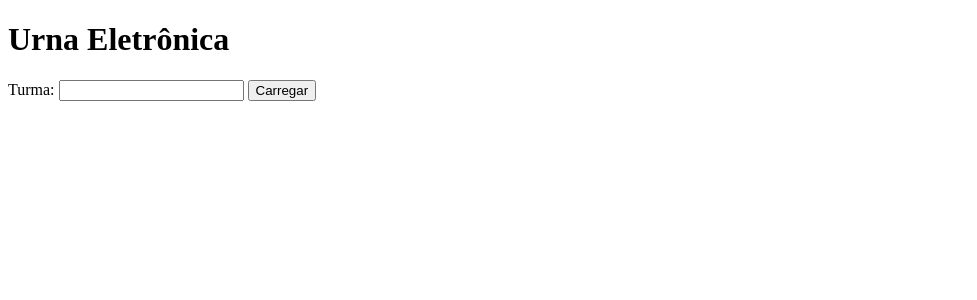
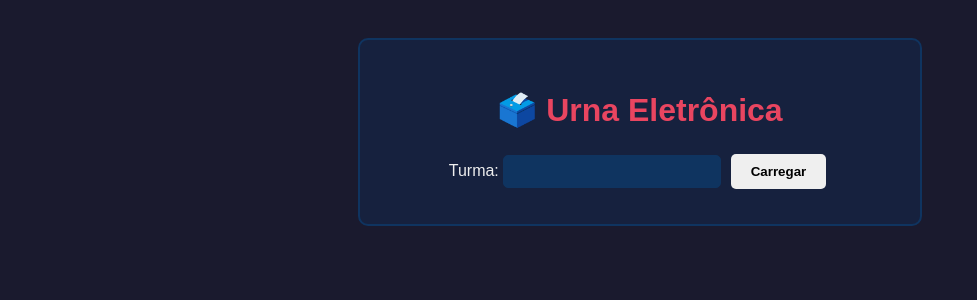
Before and after one commit to andreguiot/projeto-urna, a Flask app: template templates/urna.html in a window 1280 px wide. Shown: the top 300 px of the page, without its empty margins (0-977 px from the left). Run offline with Flask 3, Linux system fonts and the light colour scheme; the template is opened without the code that fills it, so the values that code supplies are empty; some libraries are stand-ins or nearby versions.

Commit message:
feat: estilizacao basica da urna

```diff
--- /dev/null
+++ b/static/css/urna.css
@@ -0,0 +1,60 @@
+/* estilos da urna - feito correndo */
+
+body {
+    font-family: Arial, sans-serif;
+    background: #1a1a2e;
+    color: #eee;
+    display: flex;
+    justify-content: center;
+    padding: 30px;
+}
+
+#container-urna {
+    background: #16213e;
+    border: 2px solid #0f3460;
+    border-radius: 10px;
+    padding: 30px;
+    width: 500px;
+    text-align: center;
+}
+
+h1 {
+    color: #e94560;
+    margin-bottom: 20px;
+}
+
+input[type="text"] {
+    padding: 8px;
+    border-radius: 5px;
+    border: 1px solid #0f3460;
+    background: #0f3460;
+    color: #eee;
+    width: 200px;
+}
+
+button {
+    padding: 10px 20px;
+    margin: 5px;
+    border: none;
+    border-radius: 5px;
+    cursor: pointer;
+    font-weight: bold;
+}
+
+#btn-branco { background: #fff; color: #000; }
+#btn-nulo   { background: #e94560; color: #fff; }
+#btn-confirmar { background: #0f3460; color: #fff; }
+
+.card-candidato {
+    background: #0f3460;
+    border-radius: 8px;
+    padding: 10px;
+    margin: 8px 0;
+    display: flex;
+    justify-content: space-between;
+    align-items: center;
+}
+
+.card-candidato.selecionado {
+    border: 2px solid #e94560;
+}
--- a/templates/urna.html
+++ b/templates/urna.html
@@ -2,10 +2,12 @@
 <html lang="pt-BR">
 <head>
     <meta charset="UTF-8">
-    <title>Urna</title>
+    <title>Urna Eletrônica</title>
+    <link rel="stylesheet" href="{{ url_for('static', filename='css/urna.css') }}">
 </head>
 <body>
-    <h1>Urna Eletrônica</h1>
+<div id="container-urna">
+    <h1>🗳️ Urna Eletrônica</h1>
 
     <div id="area-turma">
         <label>Turma:</label>
```
